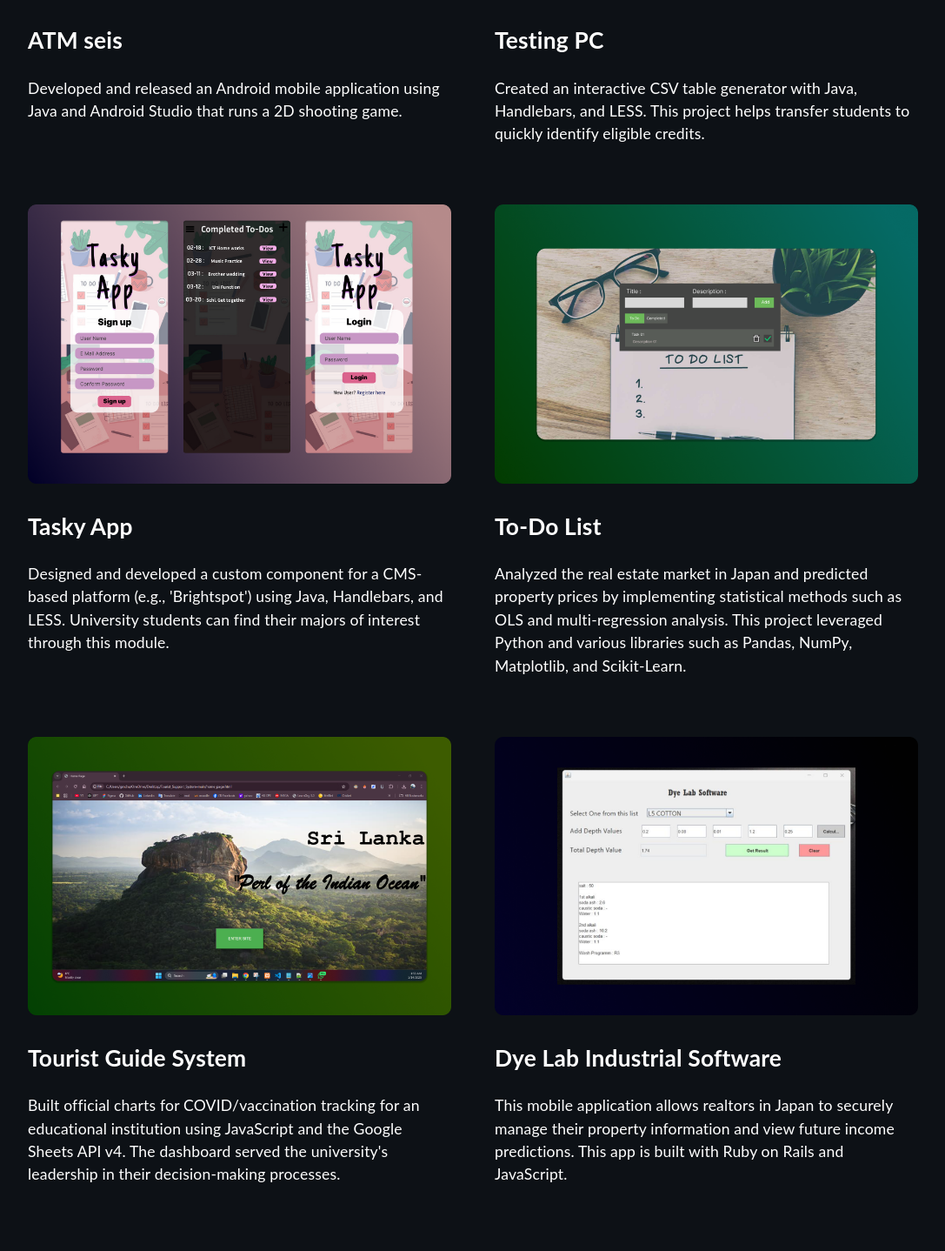
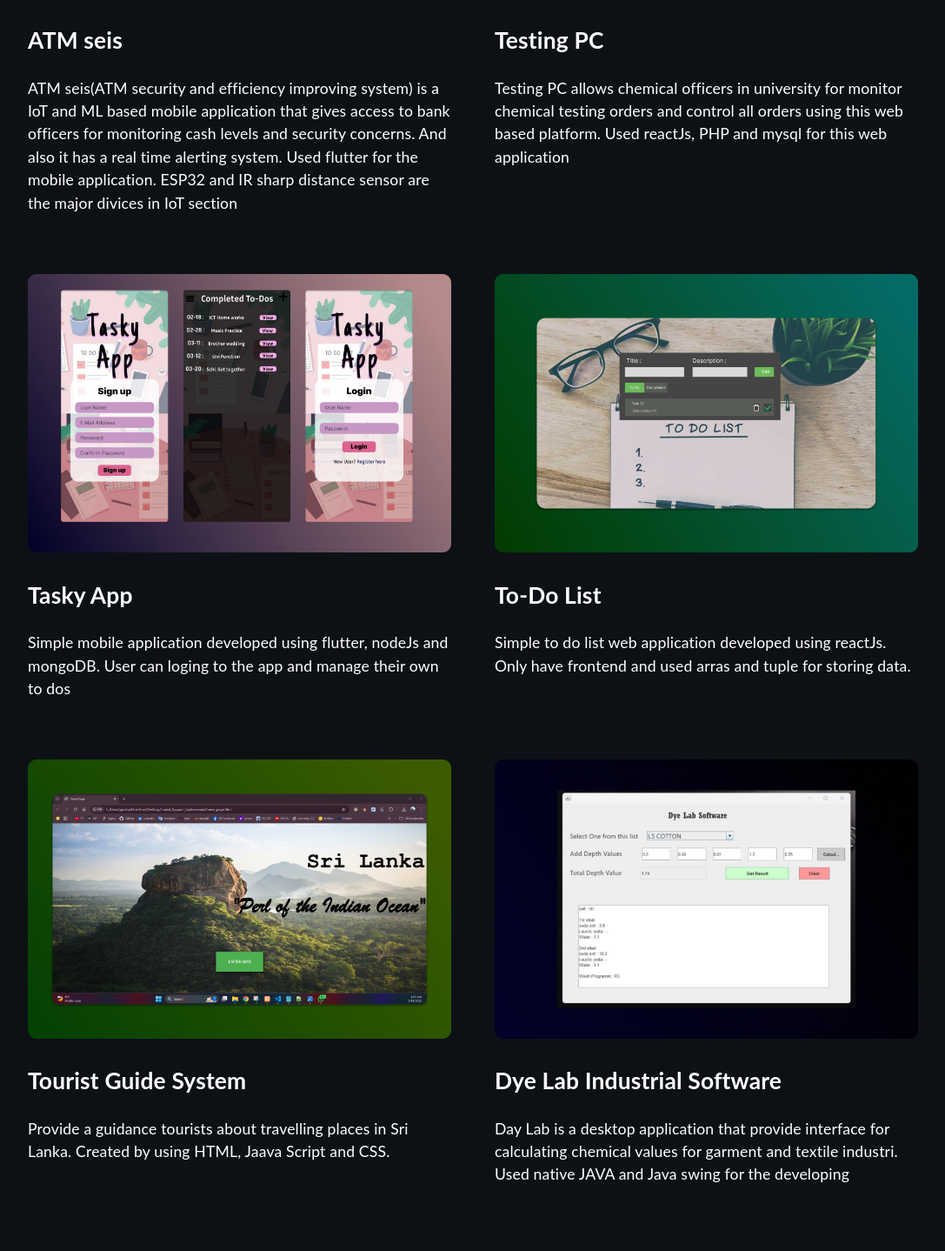
Before and after one commit to GMchalana/portfolio, a React (Create React App) app: page / in a window 1280 px wide. Shown: the part 3912-5350 px from the top of the page at 87% size, without its empty margins (96-1183 px from the left). Built offline with nearby package versions, Linux system fonts and the light colour scheme.

Commit message:
Change description in projects

```diff
--- a/src/App.tsx
+++ b/src/App.tsx
@@ -34,7 +34,7 @@ function App() {
             <Expertise/>
             <Timeline/>
             <Project/>
-            <Contact/>
+            {/* <Contact/> */}
         </FadeIn>
         <Footer />
     </div>
--- a/src/components/Footer.tsx
+++ b/src/components/Footer.tsx
@@ -7,10 +7,10 @@ function Footer() {
   return (
     <footer>
       <div>
-        <a href="https://github.com/yujisatojr" target="_blank" rel="noreferrer"><GitHubIcon/></a>
-        <a href="https://www.linkedin.com/in/yujisato/" target="_blank" rel="noreferrer"><LinkedInIcon/></a>
+        <a href="https://github.com/GMchalana" target="_blank" rel="noreferrer"><GitHubIcon/></a>
+        <a href="https://www.linkedin.com/in/chalana-prabhashwara" target="_blank" rel="noreferrer"><LinkedInIcon/></a>
       </div>
-      <p>A portfolio designed & built by <a href="https://github.com/yujisatojr/react-portfolio-template" target="_blank" rel="noreferrer">Yuji Sato</a> with 💜</p>
+
     </footer>
   );
 }
--- a/src/components/Project.tsx
+++ b/src/components/Project.tsx
@@ -39,32 +39,32 @@ function Project() {
             <div className="project">
                 <a href="https://github.com/yujisatojr/submeowrine" target="_blank" rel="noreferrer"><img src={mock01} className="zoom" alt="thumbnail" width="100%"/></a>
                 <a href="https://github.com/yujisatojr/submeowrine" target="_blank" rel="noreferrer"><h2>ATM seis</h2></a>
-                <p>Developed and released an Android mobile application using Java and Android Studio that runs a 2D shooting game.</p>
+                <p>ATM seis(ATM security and efficiency improving system) is a IoT and ML based mobile application that gives access to bank officers for monitoring cash levels and security concerns. And also it has a real time alerting system. Used flutter for the mobile application. ESP32 and IR sharp distance sensor are the major divices in IoT section</p>
             </div>
             <div className="project">
                 <a href="https://hookele.byuh.edu/transfer-evaluation-guidelines-and-matrix" target="_blank" rel="noreferrer"><img src={mock02} className="zoom" alt="thumbnail" width="100%"/></a>
                 <a href="https://hookele.byuh.edu/transfer-evaluation-guidelines-and-matrix" target="_blank" rel="noreferrer"><h2>Testing PC</h2></a>
-                <p>Created an interactive CSV table generator with Java, Handlebars, and LESS. This project helps transfer students to quickly identify eligible credits.</p>
+                <p>Testing PC allows chemical officers in university for monitor chemical testing orders and control all orders using this web based platform. Used reactJs, PHP and mysql for this web application</p>
             </div>
             <div className="project">
                 <a href="https://holokai.byuh.edu/programs-of-study" target="_blank" rel="noreferrer"><img src={mock03} className="zoom" alt="thumbnail" width="100%"/></a>
                 <a href="https://holokai.byuh.edu/programs-of-study" target="_blank" rel="noreferrer"><h2>Tasky App</h2></a>
-                <p>Designed and developed a custom component for a CMS-based platform (e.g., 'Brightspot') using Java, Handlebars, and LESS. University students can find their majors of interest through this module.</p>
+                <p>Simple mobile application developed using flutter, nodeJs and mongoDB. User can loging to the app and manage their own to dos</p>
             </div>
             <div className="project">
                 <a href="https://github.com/yujisatojr/multi-reg-analysis" target="_blank" rel="noreferrer"><img src={mock04} className="zoom" alt="thumbnail" width="100%"/></a>
                 <a href="https://github.com/yujisatojr/multi-reg-analysis" target="_blank" rel="noreferrer"><h2>To-Do List</h2></a>
-                <p>Analyzed the real estate market in Japan and predicted property prices by implementing statistical methods such as OLS and multi-regression analysis. This project leveraged Python and various libraries such as Pandas, NumPy, Matplotlib, and Scikit-Learn.</p>
+                <p>Simple to do list web application developed using reactJs. Only have frontend and used arras and tuple for storing data.</p>
             </div>
             <div className="project">
                 <a href="https://www.byuh.edu/covid-19-case-management" target="_blank" rel="noreferrer"><img src={mock05} className="zoom" alt="thumbnail" width="100%"/></a>
                 <a href="https://www.byuh.edu/covid-19-case-management" target="_blank" rel="noreferrer"><h2>Tourist Guide System</h2></a>
-                <p>Built official charts for COVID/vaccination tracking for an educational institution using JavaScript and the Google Sheets API v4. The dashboard served the university's leadership in their decision-making processes.</p>
+                <p>Provide a guidance tourists about travelling places in Sri Lanka. Created by using HTML, Jaava Script and CSS.</p>
             </div>
             <div className="project">
                 <a href="http://www.wemanage.jp/" target="_blank" rel="noreferrer"><img src={mock06} className="zoom" alt="thumbnail" width="100%"/></a>
                 <a href="http://www.wemanage.jp/" target="_blank" rel="noreferrer"><h2>Dye Lab Industrial Software</h2></a>
-                <p>This mobile application allows realtors in Japan to securely manage their property information and view future income predictions. This app is built with Ruby on Rails and JavaScript.</p>
+                <p>Day Lab is a desktop application that provide interface for calculating chemical values for garment and textile industri. Used native JAVA and Java swing for the developing</p>
             </div>
 
 
```
Also changed, not shown: 1 other file (tests, documents, lock files or other folders).
